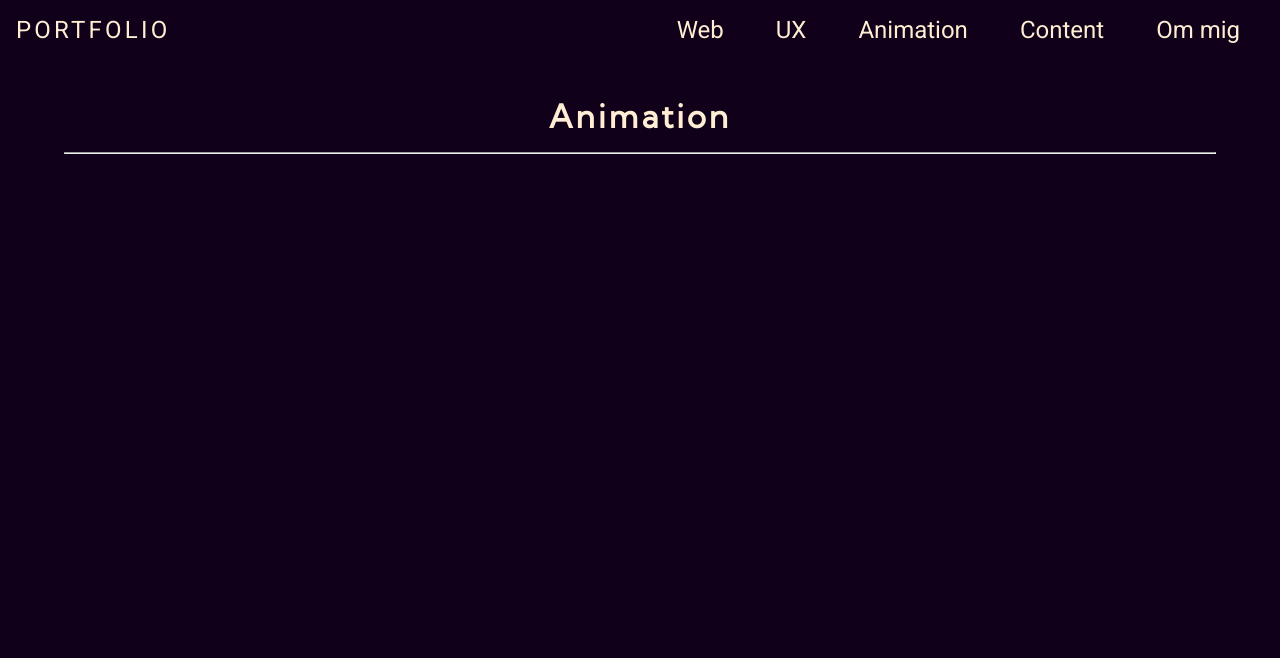
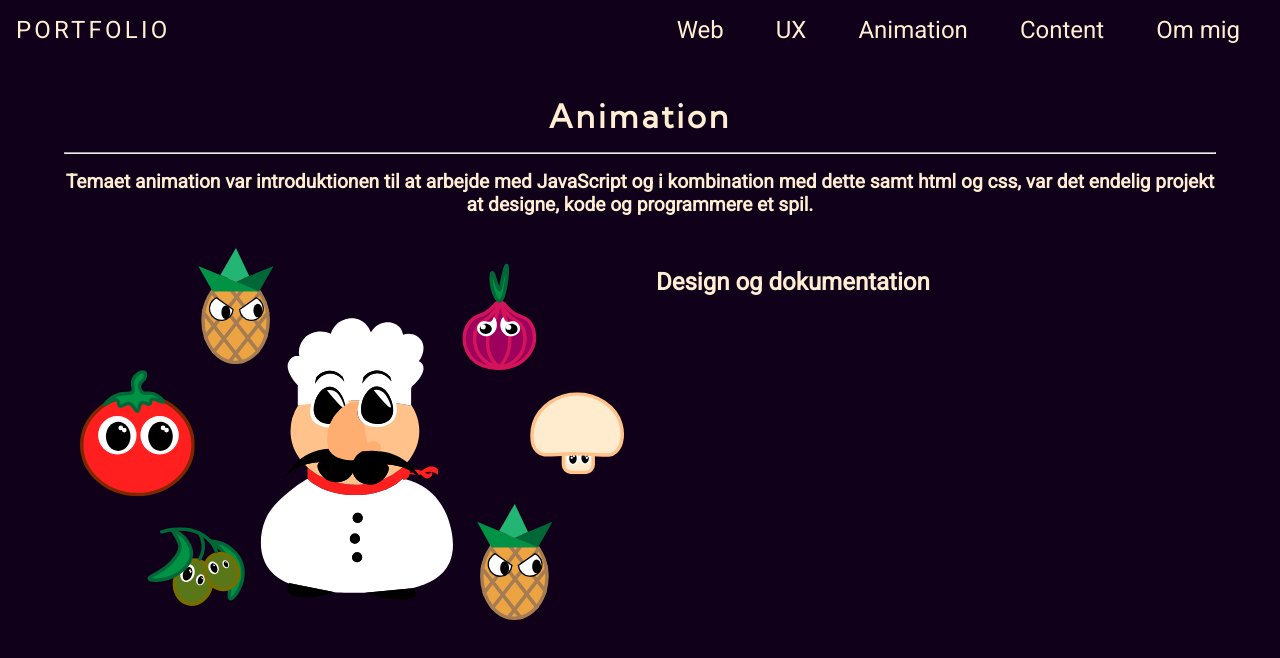
Before and after one commit to malt9830/portfolio, a plain HTML site: page animation.html in a window 1280 px wide. Drawn offline with Linux system fonts and the light colour scheme.

Commit message:
animation_start

```diff
--- a/animation.html
+++ b/animation.html
@@ -7,6 +7,7 @@
     <title>Portfolio</title>
     <link rel="stylesheet" href="styles/mutual.css">
     <link rel="stylesheet" href="styles/subpage.css">
+    <link rel="stylesheet" href="styles/animation.css">
     <link rel="preconnect" href="https://fonts.gstatic.com">
     <link href="https://fonts.googleapis.com/css2?family=Kumbh+Sans&family=Roboto:wght@300;400&display=swap" rel="stylesheet">
 </head>
@@ -42,7 +43,20 @@
     <main>
         <h1>Animation</h1>
         <hr>
-        <h3></h3>
+        <h3>Temaet animation var introduktionen til at arbejde med JavaScript og i kombination med dette samt html og css, var det endelig projekt at designe, kode og programmere et spil.</h3>
+        <section id="section_design">
+            <div class="section_wrapper">
+                <div class="row">
+                    <div class="col">
+                        <img src="img/img_animation/characters.svg" alt="illustrator made characters for the game">
+                    </div>
+                    <div class="col">
+                        <h2>Design og dokumentation</h2>
+                        <p></p>
+                    </div>
+                </div>
+            </div>
+        </section>
     </main>
     <script src="script.js"></script>
 </body>
--- /dev/null
+++ b/styles/animation.css
@@ -0,0 +1,10 @@
+@media (min-width:1000px) {
+    .row {
+        display: grid;
+        grid-template-columns: repeat(2, 1fr);
+    }
+
+    .col {
+        margin: 1rem;
+    }
+}
--- a/styles/mutual.css
+++ b/styles/mutual.css
@@ -81,6 +81,8 @@ nav {
     font-size: 1.5rem;
     margin: 0;
     cursor: pointer;
+    padding-top: 0.4rem;
+    line-height: 1.3rem;
 }
 
 #burgerOff {
@@ -89,6 +91,8 @@ nav {
     font-size: 1.5rem;
     margin: 0;
     cursor: pointer;
+    padding-top: 0.4rem;
+    line-height: 1.3rem;
 }
 
 #burgerItems {
```
Also changed, not shown: img/img_animation/characters.svg (added).
